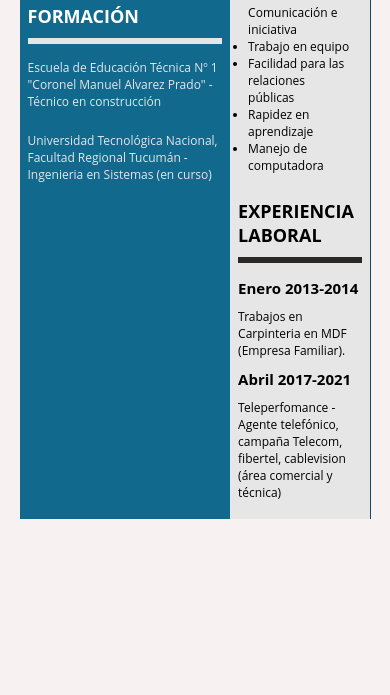
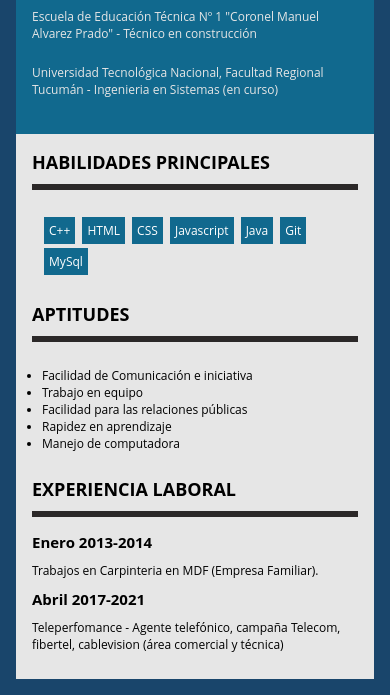
Before and after one commit to psc88/curriculum, a plain HTML site: page index.html in a window 390 px wide. Shown: the part 502-1197 px from the top of the page. Before the commit the page ends 1021 px from the top, so only its background shows below. Drawn offline with Linux system fonts and the light colour scheme.

Commit message:
Moficacion para pantalla chica

```diff
--- a/css/curriculum.css
+++ b/css/curriculum.css
@@ -255,6 +255,12 @@ a {
 /*---- ------ Media Queries (par una pantalla mas chica) ------ ------*/
 
 @media screen and (max-width: 800px) {
+    .container {
+        width: 100%;
+    }
+    header .container {
+        padding: 5px;
+    }
     header .container .logo {
         margin: 5px;
         width: 90px;
@@ -266,6 +272,15 @@ a {
     }
     .container .date p {
         font-size: 16px;
+    }
+    .main {
+        flex-flow: column;
+        padding: 16px;
+    }
+    .main .left-block,
+    .main .right-block {
+        width: 100%;
+        padding: 16px;
     }
     .main .left-block h2,
     .main .right-block h2 {
@@ -280,14 +295,6 @@ a {
     .main .right-block {
         font-size: 12px;
     }
-    .main .left-block {
-        padding: 8px;
-        width: 60%;
-    }
-    .main .right-block {
-        padding: 8px;
-        width: 40%;
-    }
     .main .left-block hr,
     .main .right-block hr {
         width: 100%;
```
